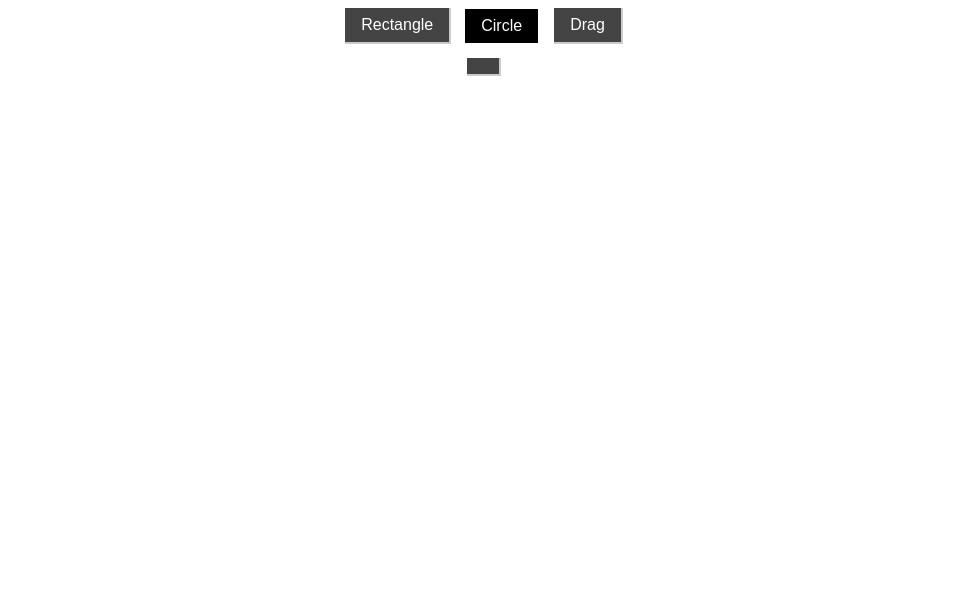
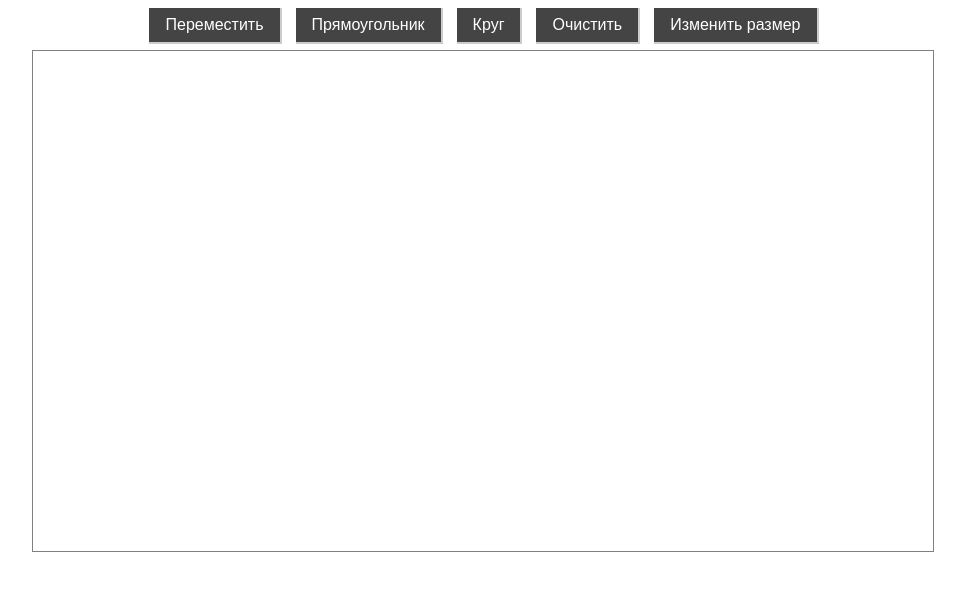
Before and after one commit to gallout/svgEditor, a React (Create React App) app: page /blog in a window 1280 px wide. Shown: the top 590 px of the page, without its empty margins (157-1122 px from the left). Built offline with nearby package versions, Linux system fonts and the light colour scheme.

Commit message:
added comments and small refactoring

```diff
--- a/src/assets/scss/editor.scss
+++ b/src/assets/scss/editor.scss
@@ -9,9 +9,10 @@
 }
 
 .canvas svg {
-  width: 500px;
-  height: 300px;
-  background: #fff;
+  width: 900px;
+  height: 500px;
+  background:white;
+  border: 1px solid gray;
 }
 
 .canvas button {
--- a/src/components/Editor.jsx
+++ b/src/components/Editor.jsx
@@ -2,43 +2,48 @@ import React from "react";
 import classNames from "classnames";
 
 class Editor extends React.Component {
-  svgRef = React.createRef();
+  svgRef = React.createRef(); // ссылка на svg-элемент
 
   state = {
-    tool: "circ",
-    rectMove: null,
-    rectObject: null,
-    circObject: null,
-    dragStart: null,
-    objects: []
+    tool: null, // инструмент, выбранный пользователем
+    objMoveId: null, // ID объекта, который необходимо передвинуть
+    rectObject: null, // ID квадрата
+    circObject: null, // ID эллипса
+    dragStart: null, // объект с координатами по х и у, с которых необходимо начать перемещение объекта
+    objects: [] //список svg-объектов
   };
 
+  // Вызывается после монтирования объекта в DOM-дерево
   componentDidMount() {
     try {
-      this.setState(JSON.parse(localStorage.getItem("canvas")));
+      this.setState(JSON.parse(localStorage.getItem("canvas"))); // Получение элементов из localStorage
     } catch (err) {
       console.warn("Failed to restore state", err);
     }
   }
 
+  // Вызывается после обновления объекта в DOM-дерево
   componentDidUpdate() {
-    localStorage.setItem("canvas", JSON.stringify(this.state));
+    localStorage.setItem("canvas", JSON.stringify(this.state)); // Обновление localStorage
   }
 
+  // Метод для получения относительного расположения объекта на странице
   getCoords({ clientX, clientY }) {
-    const { top, left } = this.svgRef.current.getBoundingClientRect();
+    const { top, left } = this.svgRef.current.getBoundingClientRect(); // Возвращает объект координат элемента
     return { x: clientX - left, y: clientY - top };
   }
 
+  // Метод для записи инструмента, выбранного пользователем
   handleSelectTool(tool) {
     this.setState({ tool });
   }
 
+  // Метод запоминающий состояние объекта при перемещении
   handleMouseDownObj(obj, e) {
     const { tool } = this.state;
     if (tool === "drag") {
       this.setState({
-        rectMove: obj.id,
+        objMoveId: obj.id,
         dragStart: {
           x: e.clientX,
           y: e.clientY
@@ -47,10 +52,12 @@ class Editor extends React.Component {
     }
   }
 
+  // Метод возврата состояния объекта после перемещения
   handleMouseUpObj(obj, e) {
-    this.setState({ rectMove: null });
+    this.setState({ objMoveId: null });
   }
 
+  // Метод создания объекта с уникальным ID
   handleMouseDown(e) {
     const { shiftKey } = e;
     const { x: xStart, y: yStart } = this.getCoords(e);
@@ -58,21 +65,17 @@ class Editor extends React.Component {
     if (this.state.tool === "rect") {
       this.setState(s => {
         const obj = {
-          id: Date.now(),
-          type: "rect",
+          id: Date.now(), // id объекта
+          type: "rect", // тип объекта
           bg:
-            "rgb(" +
-            [
-              Math.round(Math.random() * 255),
-              Math.round(Math.random() * 255),
-              Math.round(Math.random() * 255)
-            ] +
-            ")",
+            "rgb(" + [255,255,255] + ")", // цвет объекта
+          stroke: "black", // цвет рамки
+          strokeWidth: "0.5", // ширина рамки
           xStart,
           yStart,
-          xEnd: xStart,
-          yEnd: yStart,
-          locked: shiftKey
+          xEnd: xStart, // изначально равно xStart, затем изменяется после ресайза
+          yEnd: yStart, // изначально равно yStart, затем изменяется после ресайза
+          locked: shiftKey // необходим для увеличения объекта, если зажат Shift
         };
         return {
           objects: [...s.objects, obj],
@@ -84,21 +87,17 @@ class Editor extends React.Component {
     if (this.state.tool === "circ") {
       this.setState(s => {
         const obj = {
-          id: Date.now(),
-          type: "circ",
+          id: Date.now(), // id объекта
+          type: "circ", // тип объекта
           bg:
-            "rgb(" +
-            [
-              Math.round(Math.random() * 255),
-              Math.round(Math.random() * 255),
-              Math.round(Math.random() * 255)
-            ] +
-            ")",
+            "rgb(" + [255,255,255] + ")", // цвет объекта
+          stroke: "black", // цвет рамки
+          strokeWidth: "0.5", // ширина рамки
           xStart,
           yStart,
-          xEnd: xStart,
-          yEnd: yStart,
-          locked: shiftKey
+          xEnd: xStart, // изначально равно xStart, затем изменяется после ресайза
+          yEnd: yStart, // изначально равно yStart, затем изменяется после ресайза
+          locked: shiftKey // необходим для увеличения объекта, если зажат Shift
         };
         return {
           objects: [...s.objects, obj],
@@ -108,10 +107,34 @@ class Editor extends React.Component {
     }
   }
 
+  // Метод для обнуления свойств у state после отпускания кнопки мыши
+  handleMouseUp(e) {
+    this.setState({
+      objMoveId: null,
+      rectObject: null,
+      circObject: null
+    });
+  }
+
+  // Метод, срабатываемый при движении мышки
   handleMouseMove(e) {
-    const { rectObject, circObject, rectMove, dragStart } = this.state;
+    const { rectObject, circObject, objMoveId, dragStart } = this.state;
     if (rectObject) {
-      const index = this.state.objects.findIndex(o => o.id === rectObject);
+      this.findObjByIdAndSet_xEnd_And_yEnd(rectObject, e);
+    }
+
+    if (circObject) {
+      this.findObjByIdAndSet_xEnd_And_yEnd(circObject, e);
+    }
+
+    if (objMoveId && dragStart) {
+      this.findObjAndTransformOnPage(objMoveId, dragStart, e);
+    }
+  }
+
+  // Метод поиска объекта в списке объектов по Id и установка конечных значений по x и у
+  findObjByIdAndSet_xEnd_And_yEnd(objId, e) {
+      const index = this.state.objects.findIndex(o => o.id === objId);
       const { x: xEnd, y: yEnd } = this.getCoords(e);
       const obj = {
         ...this.state.objects[index],
@@ -129,27 +152,9 @@ class Editor extends React.Component {
       });
   }
 
-    if (circObject) {
-      const index = this.state.objects.findIndex(o => o.id === circObject);
-      const { x: xEnd, y: yEnd } = this.getCoords(e);
-      const obj = {
-        ...this.state.objects[index],
-        xEnd,
-        yEnd,
-        locked: e.shiftKey
-      };
-
-      this.setState({
-        objects: [
-          ...this.state.objects.slice(0, index),
-          obj,
-          ...this.state.objects.slice(index + 1)
-        ]
-      });
-    }
-
-    if (rectMove && dragStart) {
-      const index = this.state.objects.findIndex(o => o.id === rectMove);
+  // Метод перемещения объекта
+  findObjAndTransformOnPage(objMoveId, dragStart, e) {
+    const index = this.state.objects.findIndex(o => o.id === objMoveId);
     const { x: xDragStart, y: yDragStart } = dragStart;
     const { clientX: xDragEnd, clientY: yDragEnd } = e;
     const xDelta = xDragEnd - xDragStart;
@@ -173,17 +178,9 @@ class Editor extends React.Component {
       ]
     });
   }
-  }
 
-  handleMouseUp(e) {
-    this.setState({
-      rectMove: null,
-      rectObject: null,
-      circObject: null
-    });
-  }
-
-  renderCirc(obj) {
+  // Метод подсчета высоты и ширины рисуемого объекта. Необходим в том случае когда рисуем объект справа налево
+  countWidthAndHeight(obj) {
     let x, y, w, h;
 
     if (obj.xStart < obj.xEnd) {
@@ -201,6 +198,12 @@ class Editor extends React.Component {
       y = obj.yEnd;
       h = obj.yStart - obj.yEnd;
     }
+    return [x, y, w, h]
+  }
+
+  // Метод для рисования эллипса
+  renderCirc(obj) {
+    let [x,y,w,h] = this.countWidthAndHeight(obj);
 
     const r = Math.min(h / 2, w / 2);
     const rx = obj.locked ? r : w / 2;
@@ -214,30 +217,17 @@ class Editor extends React.Component {
         rx={rx}
         ry={ry}
         fill={obj.bg}
+        stroke={obj.stroke}
+        strokeWidth={obj.strokeWidth}
         onMouseDown={this.handleMouseDownObj.bind(this, obj)}
         onMouseUp={this.handleMouseUpObj.bind(this, obj)}
       />
     );
   }
 
+  // Метод для рисования прямоугольника
   renderRect(obj) {
-    let x, y, w, h;
-
-    if (obj.xStart < obj.xEnd) {
-      x = obj.xStart;
-      w = obj.xEnd - obj.xStart;
-    } else {
-      x = obj.xEnd;
-      w = obj.xStart - obj.xEnd;
-    }
-
-    if (obj.yStart < obj.yEnd) {
-      y = obj.yStart;
-      h = obj.yEnd - obj.yStart;
-    } else {
-      y = obj.yEnd;
-      h = obj.yStart - obj.yEnd;
-    }
+    let [x,y,w,h] = this.countWidthAndHeight(obj);
 
     const size = Math.min(w, h);
 
@@ -249,15 +239,24 @@ class Editor extends React.Component {
         width={obj.locked ? size : w}
         height={obj.locked ? size : h}
         fill={obj.bg}
+        stroke={obj.stroke}
+        strokeWidth={obj.strokeWidth}
         onMouseDown={this.handleMouseDownObj.bind(this, obj)}
         onMouseUp={this.handleMouseUpObj.bind(this, obj)}
       />
     );
   }
 
+  // Метод для изменения размеров выбранного объекта
+  resizeSvgElem() {
+
+  }
+
+  // Метод для очистки рабочей Svg-области и для очистки LocalStorage от всех объектов
   eraseElems() {
     let svgBlock = this.svgRef.current;
     svgBlock.innerHTML = "";
+    localStorage.removeItem("canvas");
   }
 
   render() {
@@ -266,9 +265,9 @@ class Editor extends React.Component {
       <div className="canvas">
         <div className="toolbar">
           {[
-            ["rect", "Rectangle"],
-            ["circ", "Circle"],
-            ["drag", "Drag"]
+            ["drag", "Переместить"],
+            ["rect", "Прямоугольник"],
+            ["circ", "Круг"],
           ].map(t => (
             <button
               key={t[0]}
@@ -278,12 +277,18 @@ class Editor extends React.Component {
               {t[1]}
             </button>
           ))}
-        </div>
                   <button
           onClick={() => {
             this.eraseElems();
-          }}
-        />
+          }} > Очистить
+        </button>
+        <button
+          onClick={() => {
+            this.resizeSvgElem();
+          }} > Изменить размер
+        </button>
+        </div>
+
         <svg
           onMouseDown={this.handleMouseDown.bind(this)}
           onMouseUp={this.handleMouseUp.bind(this)}
```
Lines whose indentation alone changed are shown as unchanged.
